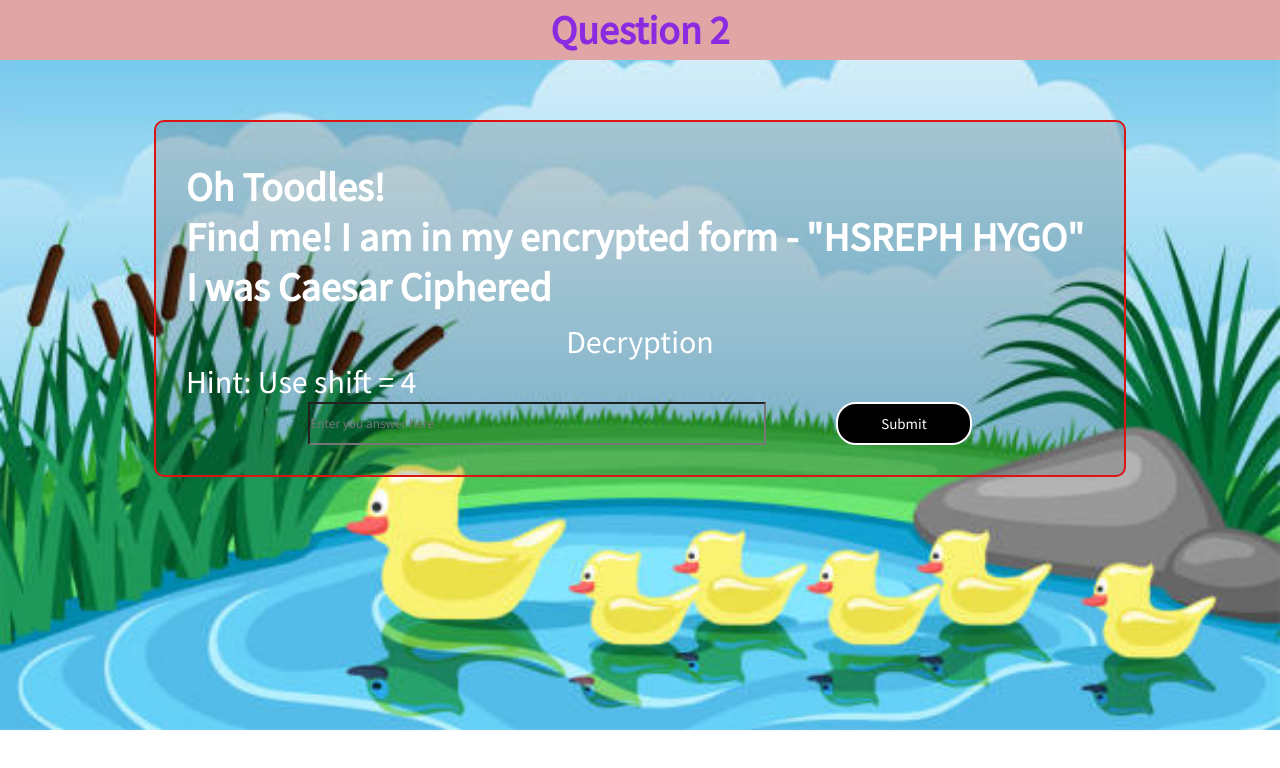
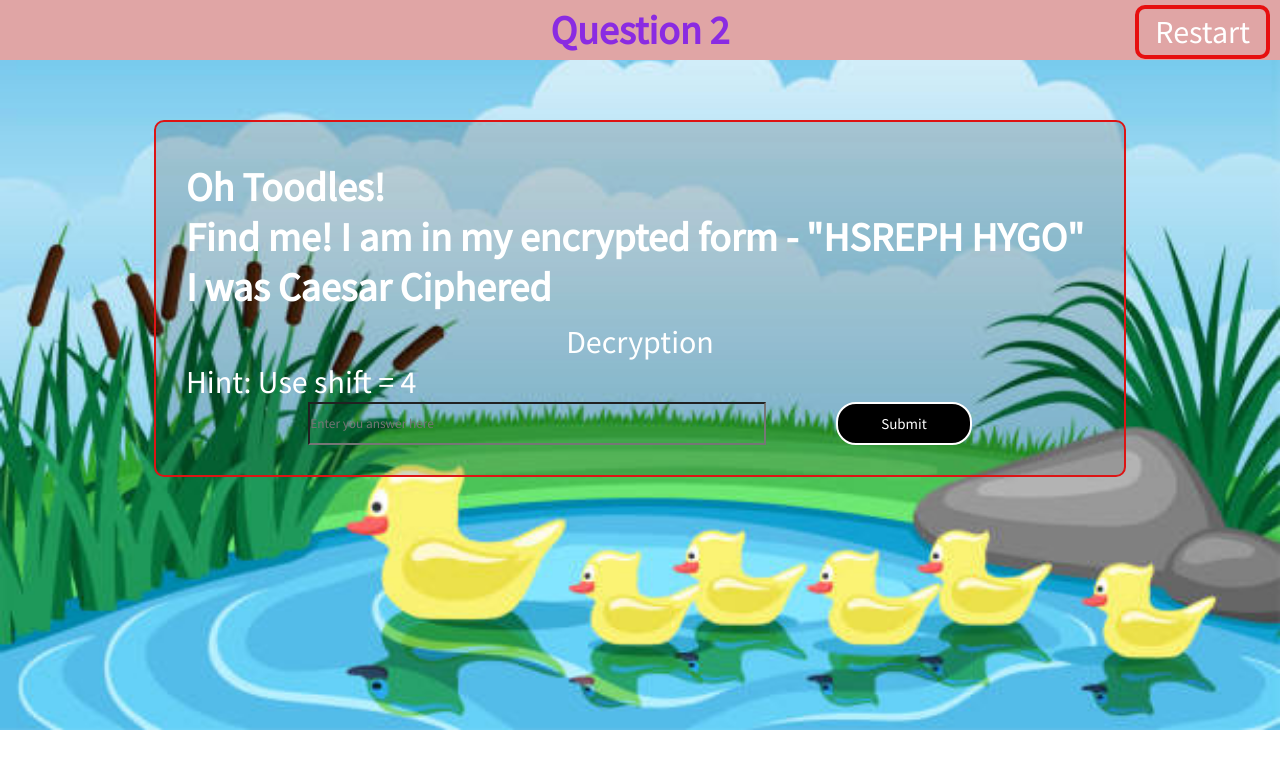
Before and after one commit to ParthChandanPC/Puzzle, a plain HTML site: page quiz2.html in a window 1280 px wide. Drawn offline with Linux system fonts and the light colour scheme.

Commit message:
Added restart button

```diff
--- a/css/global.css
+++ b/css/global.css
@@ -88,3 +88,14 @@ span{
     color: black;
     border-color: black;
 }
+
+.restart-btn{
+    font-size: 2em;
+    border: 4px solid rgb(231, 15, 15);
+    padding: 0.1em 0.5em;
+    border-radius: 10px;
+    cursor: pointer;
+    margin-left: 2em;
+    position: absolute;
+    right: 10px;
+}
--- a/js/config.js
+++ b/js/config.js
@@ -15,6 +15,17 @@
 //   console.log("hey")
 // })
 
+var restart_btns=document.getElementsByClassName("restart-btn");
+Object.values(restart_btns).map((e)=>{
+  e.addEventListener("click", ()=>{
+    var c=confirm("Do you want to restart the game.");
+    if(c){
+      window.location.href=("./start.html")
+    }
+  })
+  console.log(e)
+})
+
 const firebaseConfig = {
   apiKey: "AIzaSyAlrXO8jHN8cGyOnwhDwxD8gIdbnGBMS6s",
   authDomain: "puzzle-application-ef29c.firebaseapp.com",
--- a/quiz2.html
+++ b/quiz2.html
@@ -24,6 +24,8 @@
     <body>
         <nav class="navbar">
             <h1 class="heading-primary">Question 2 </h1>
+            <div class="restart-btn">Restart</div>
+
         </nav>
 
         <div class="container">
```
Also changed, not shown: quiz1.html (+2 -0 lines), quiz3.html (+2 -0 lines), quiz4.html (+2 -0 lines), quiz5.html (+2 -0 lines), quiz6.html (+2 -0 lines), css/index.css (line endings or trailing spaces).
